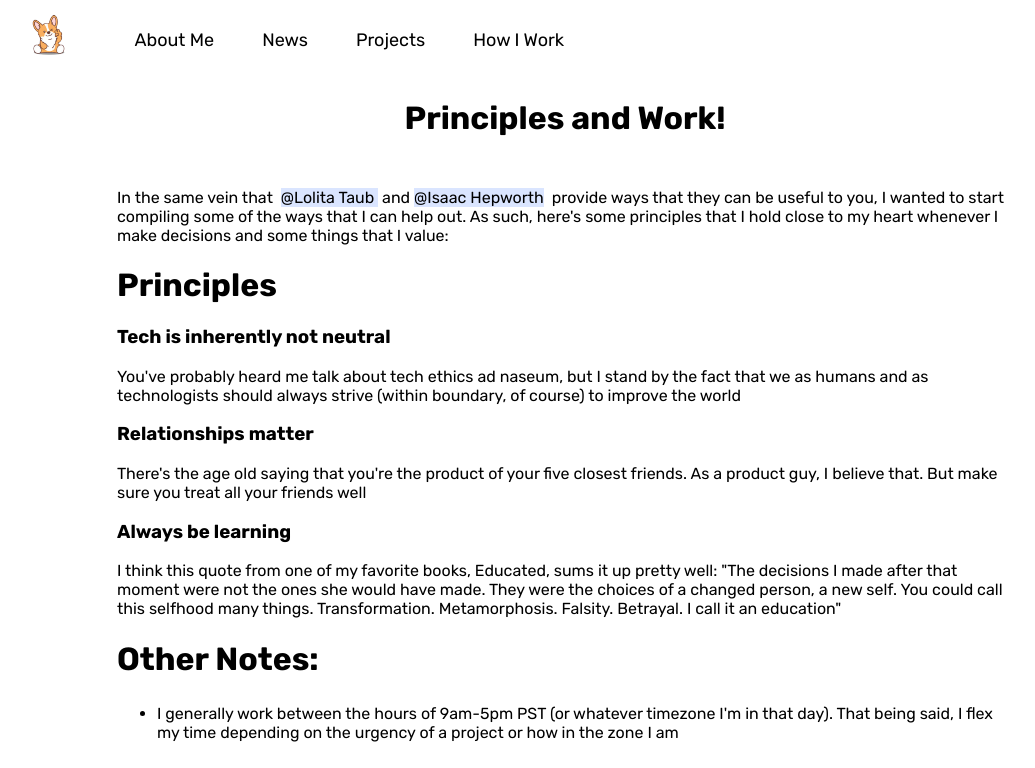
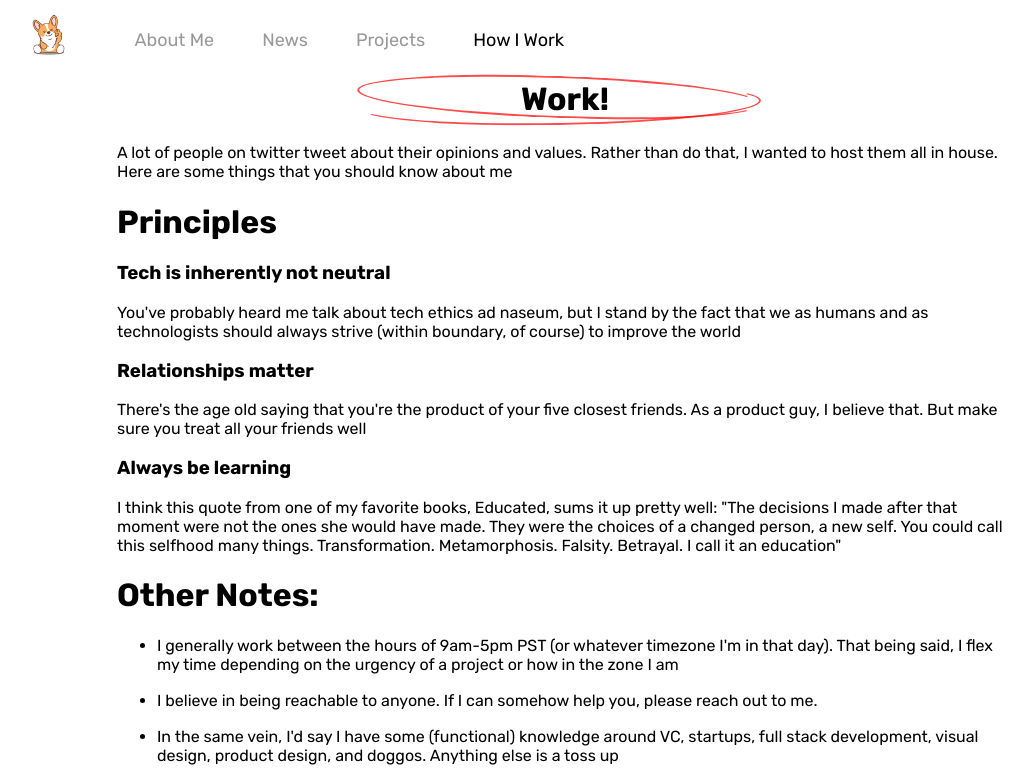
Before and after one commit to zhaovan/personal-site, a Next.js app: page /work in a window 1280 px wide. Shown: the top 768 px of the page, without its empty margins (75-1110 px from the left). Built offline with nearby package versions, Linux system fonts and the light colour scheme.

Commit message:
small splashes

```diff
--- a/components/navbar.js
+++ b/components/navbar.js
@@ -1,16 +1,9 @@
 import styles from "../styles/Navbar.module.css";
 import Link from "next/link";
 
-function LinkItem({ isCurrPage, currClass, link }) {
-    const currStyle = isCurrPage ? { opacity: 1 } : { opacity: 0.7 };
-    return (
-        <li className={currClass} style={currStyle}>
-            {link}
-        </li>
-    );
-}
-
 export default function NavBar({ currPage }) {
+    const active = { opacity: 1 };
+    const notActive = { opacity: 0.4 };
     return (
         <div className={styles.outerBar}>
             <Link href="/">
@@ -22,16 +15,36 @@ export default function NavBar({ currPage }) {
             </Link>
             <ul className={styles.listStyle}>
                 <Link href="/aboutme">
-                    <li className={styles.horizontal}>About Me</li>
+                    <li
+                        className={styles.horizontal}
+                        style={currPage == "aboutMe" ? active : notActive}
+                    >
+                        About Me
+                    </li>
                 </Link>
                 <Link href="/news">
-                    <li className={styles.horizontal}>News</li>
+                    <li
+                        className={styles.horizontal}
+                        style={currPage == "news" ? active : notActive}
+                    >
+                        News
+                    </li>
                 </Link>
                 <Link href="/projects">
-                    <li className={styles.horizontal}>Projects</li>
+                    <li
+                        className={styles.horizontal}
+                        style={currPage == "projects" ? active : notActive}
+                    >
+                        Projects
+                    </li>
                 </Link>
                 <Link href="/work">
-                    <li className={styles.horizontal}>How I Work</li>
+                    <li
+                        className={styles.horizontal}
+                        style={currPage == "work" ? active : notActive}
+                    >
+                        How I Work
+                    </li>
                 </Link>
             </ul>
             <hr className={styles.line} />
--- a/package.json
+++ b/package.json
@@ -8,11 +8,13 @@
     "start": "next start"
   },
   "dependencies": {
+    "aos": "^2.3.4",
     "next": "10.0.3",
     "react": "17.0.1",
     "react-bootstrap": "^1.4.0",
     "react-dom": "17.0.1",
     "react-icons-kit": "^1.3.1",
+    "react-magic": "^0.2.3",
     "react-vertical-timeline-component": "^3.3.1",
     "typewriter-effect": "^2.17.0"
   }
--- a/pages/_app.js
+++ b/pages/_app.js
@@ -1,6 +1,5 @@
 import "../styles/globals.css";
-// import "vertical-timeline-component-for-react/dist/Timeline.css";
-// import "vertical-timeline-component-for-react/dist/TimelineItem.css";
+
 import "react-vertical-timeline-component/style.min.css";
 
 function MyApp({ Component, pageProps }) {
--- a/pages/work.js
+++ b/pages/work.js
@@ -51,23 +51,13 @@ export default function Work() {
                 <title>How I Work</title>
                 <link rel="icon" href="/icon.ico" />
             </Head>
-            <NavBar />
+            <NavBar currPage="work" />
 
-            <p className={shared.titleText}>Principles and Work!</p>
-            <div
-                className={shared.container}
-                style={{ display: "block", marginTop: "4%" }}
-            >
-                In the same vein that&nbsp;{" "}
-                <a href="https://www.notion.so/How-can-I-help-you-fb75f2f5ee994bad98998a2b97a586b0">
-                    @Lolita Taub&nbsp;
-                </a>{" "}
-                and&nbsp;
-                <a href="https://github.com/hepwori/wwi/">@Isaac Hepworth</a>
-                &nbsp; provide ways that they can be useful to you, I wanted to
-                start compiling some of the ways that I can help out. As such,
-                here's some principles that I hold close to my heart whenever I
-                make decisions and some things that I value:
+            <p className={shared.titleText}>Work!</p>
+            <div className={shared.container} style={{ display: "block" }}>
+                A lot of people on twitter tweet about their opinions and
+                values. Rather than do that, I wanted to host them all in house.
+                Here are some things that you should know about me
                 <h1>Principles</h1>
                 {principles.map((principle) => {
                     const quote = principle.blurb.split(":")[1];
@@ -82,7 +72,7 @@ export default function Work() {
                 <ul>
                     {notes.map((note, i) => {
                         return (
-                            <li key={i} style={{ marginTop: "3%" }}>
+                            <li key={i} style={{ marginTop: "2%" }}>
                                 {note.statement}
                             </li>
                         );
--- a/styles/Home.module.css
+++ b/styles/Home.module.css
@@ -27,9 +27,8 @@
 }
 
 .title {
-    margin: 0;
-    line-height: 1.15;
-    font-size: 4rem;
+    font-size: 40px;
+    font-weight: 600;
 }
 
 /* .title,
@@ -63,11 +62,16 @@
         max-width: 60%;
     }
     .title {
-        font-size: 48px;
+        margin-top: 8%;
+        font-size: 26px;
         text-align: center;
     }
     .textBox {
         margin-bottom: 4%;
+    }
+    .container {
+        flex-direction: column-reverse;
+        width: 95% !important;
     }
 }
 
@@ -126,19 +130,9 @@
     }
 }
 
-.title {
-    font-size: 48px;
-}
-
 .textBox {
     margin-top: 2%;
     /* width: 75%; */
     font-size: 18px;
     line-height: 1.5em;
 }
-
-@media (max-width: 600px) {
-    .container {
-        flex-direction: column-reverse;
-    }
-}
--- a/styles/Shared.module.css
+++ b/styles/Shared.module.css
@@ -19,4 +19,59 @@
     text-align: center;
     font-size: 32px;
     font-weight: 700;
+    margin: 0% 35%;
 }
+
+.titleText {
+    position: relative;
+}
+.titleText:before {
+    content: "";
+    z-index: -1;
+    left: -0.5em;
+    top: -0.1em;
+    border-width: 2px;
+    border-style: solid;
+    border-color: red;
+    position: absolute;
+    border-right-color: transparent;
+    width: 100%;
+    height: 1em;
+    transform: rotate(2deg);
+    opacity: 0.7;
+    border-radius: 50%;
+    padding: 0.1em 0.25em;
+}
+.titleText:after {
+    content: "";
+    z-index: -1;
+    left: -0.5em;
+    top: 0.1em;
+    padding: 0.1em 0.25em;
+    border-width: 2px;
+    border-style: solid;
+    border-color: red;
+    border-left-color: transparent;
+    border-top-color: transparent;
+    position: absolute;
+    width: 100%;
+    height: 1em;
+    transform: rotate(-1deg);
+    opacity: 0.7;
+    border-radius: 50%;
+}
+
+.firstText {
+    text-align: center;
+    font-size: 16px;
+}
+
+@media (max-width: 480px) {
+    .titleText {
+        margin: 8% 25%;
+        /* margin; */
+    }
+    .firstText {
+        margin-bottom: 4%;
+    }
+}
--- a/styles/globals.css
+++ b/styles/globals.css
@@ -1,4 +1,4 @@
-@import url("https://fonts.googleapis.com/css2?family=Rubik:ital,wght@0,300;0,400;0,500;0,600;0,700;0,800;0,900;1,300;1,400;1,500;1,600;1,700;1,800;1,900&display=swap");
+@import url("https://fonts.googleapis.com/css2?family=Montserrat:ital,wght@0,100;0,200;0,300;0,400;0,500;0,600;0,700;0,800;0,900;1,100;1,200;1,300;1,400;1,500;1,600;1,700;1,800;1,900&family=Rubik:ital,wght@0,300;0,400;0,500;0,600;0,700;0,800;0,900;1,300;1,400;1,500;1,600;1,700;1,800;1,900&display=swap");
 @import url("https://fonts.googleapis.com/css2?family=Special+Elite&display=swap");
 html,
 body {
```
Also changed, not shown: pages/aboutme.js (+8 -2 lines), pages/index.js (+21 -1 lines), pages/news.js (+5 -3 lines), pages/projects.js (+6 -3 lines), styles/Projects.module.css (+20 -0 lines), public/vercel.svg (deleted), 1 other file (tests, documents, lock files or other folders).
